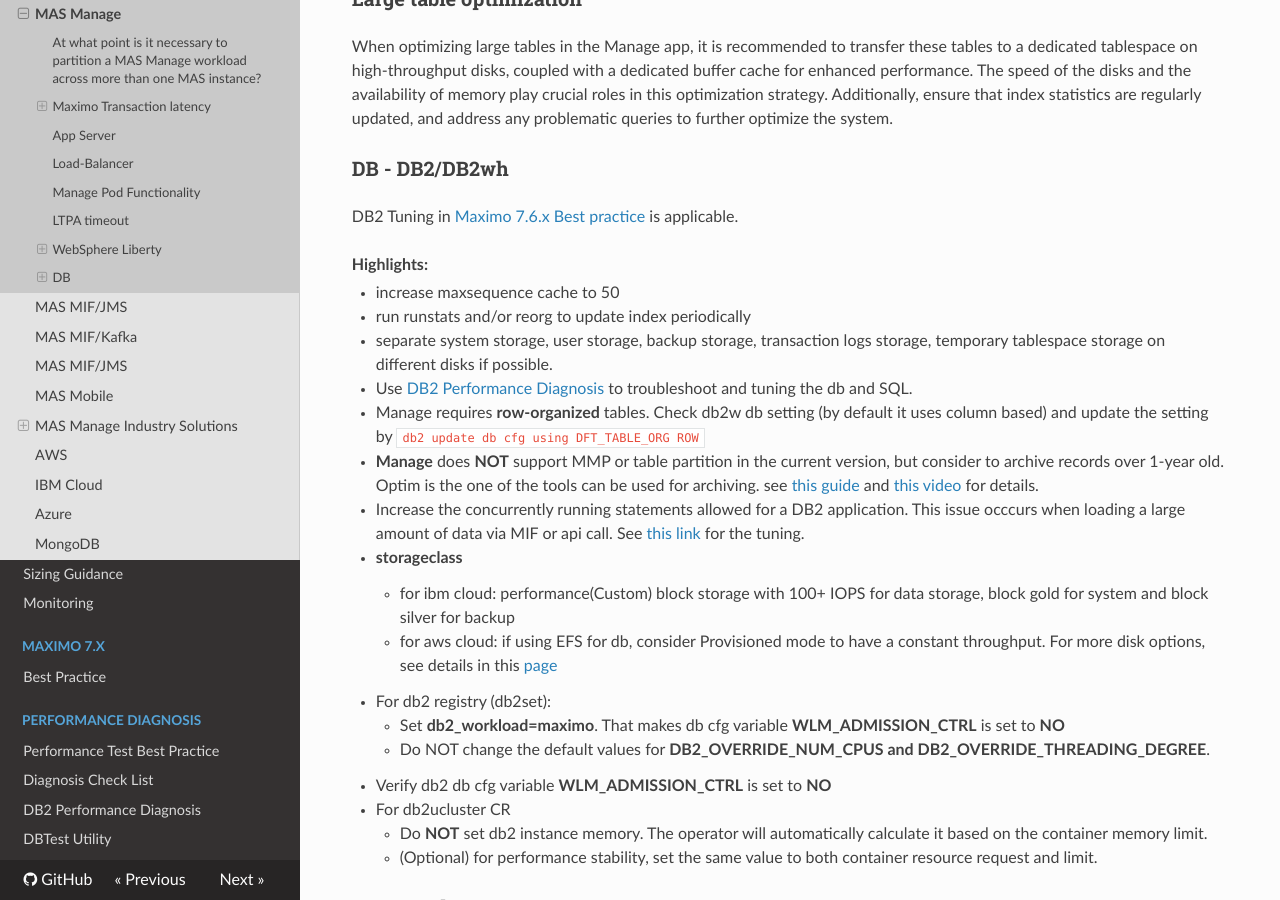
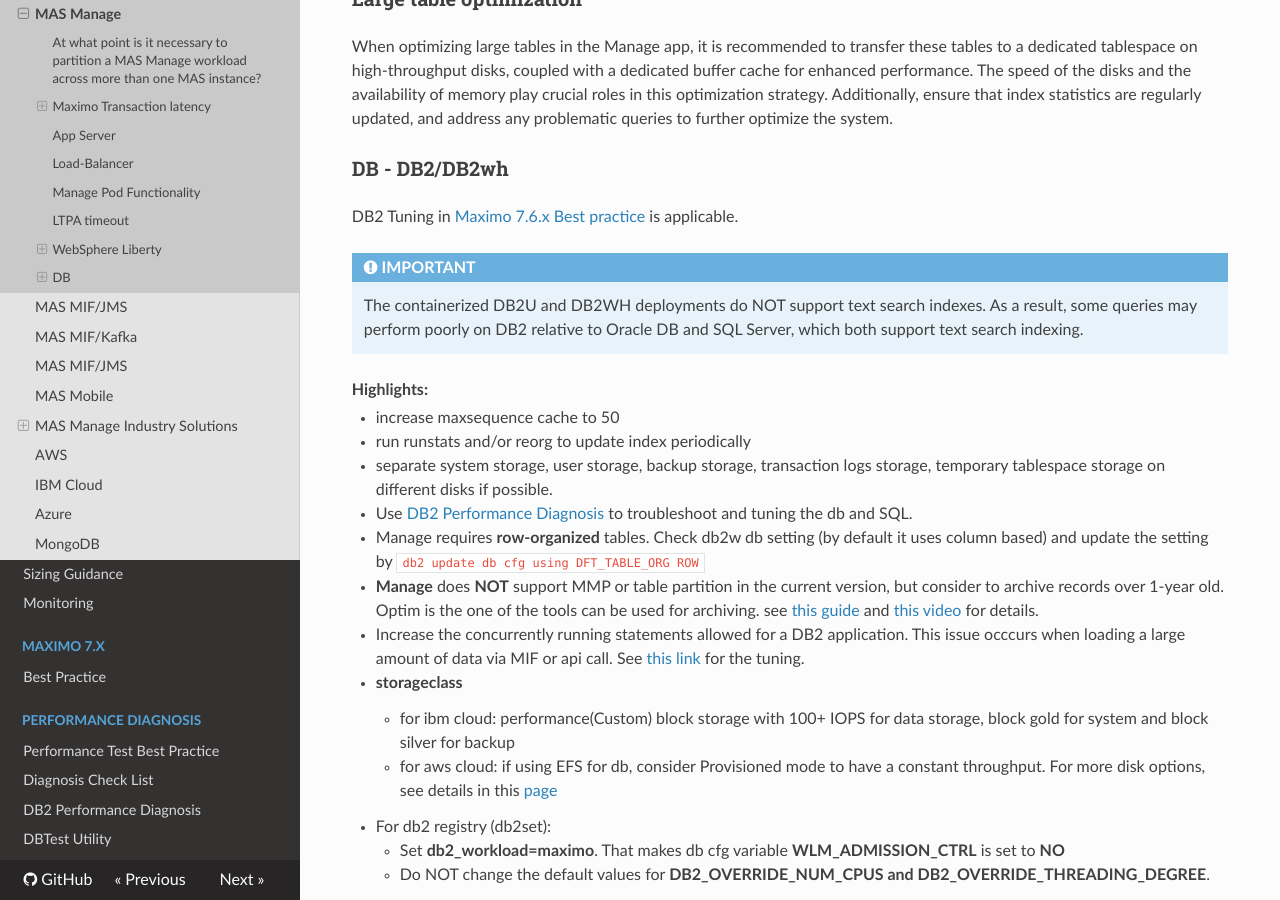
Before and after one commit to ibm-mas/mas-performance, an MkDocs documentation site: the page built from docs/mas/manage/bestpractice.md, in a window 1280 px wide and 900 px high, scrolled down 3622 px. Built offline with MkDocs 1.6.1, drawn with Linux system fonts in a browser that asks for light colours; nearby versions of some CDN libraries.

Commit message:
[patch] add note about lack of text search indexing in db2u container to manage best practices

```diff
--- a/docs/mas/manage/bestpractice.md
+++ b/docs/mas/manage/bestpractice.md
@@ -133,6 +133,9 @@
 
 DB2 Tuning in [Maximo 7.6.x Best practice](../../maximo-7/download/Maximo%20Best%20Practices%20for%20System%20Performance%207.6.x%20v1.3.pdf) is applicable.
 
+!!! info "**IMPORTANT**"
+    The containerized DB2U and DB2WH deployments do NOT support text search indexes. As a result, some queries may perform poorly on DB2 relative to Oracle DB and SQL Server, which both support text search indexing.
+
 **Highlights:**
 
 - increase maxsequence cache to 50
```
